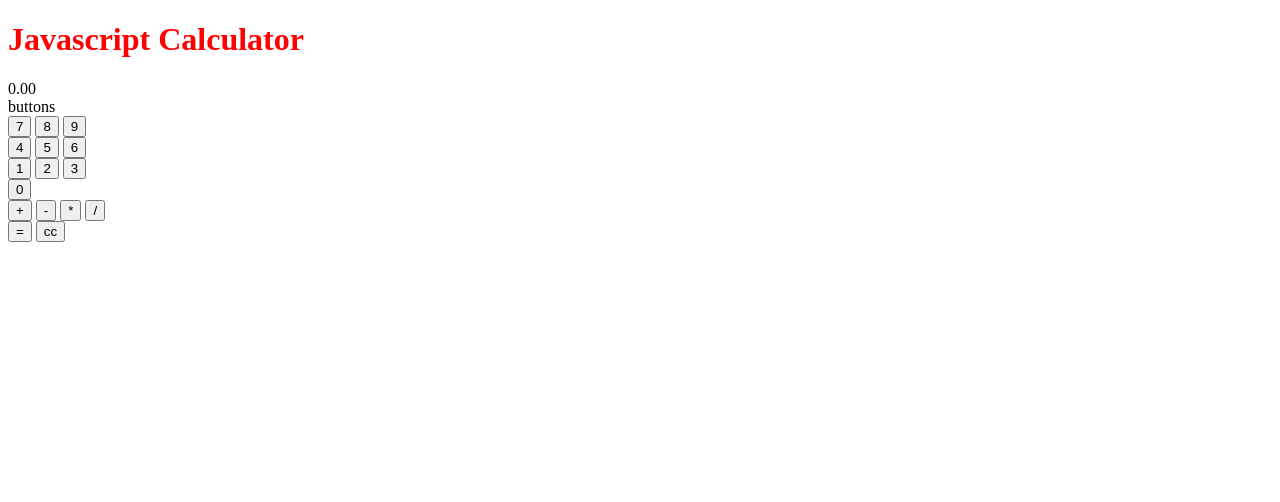
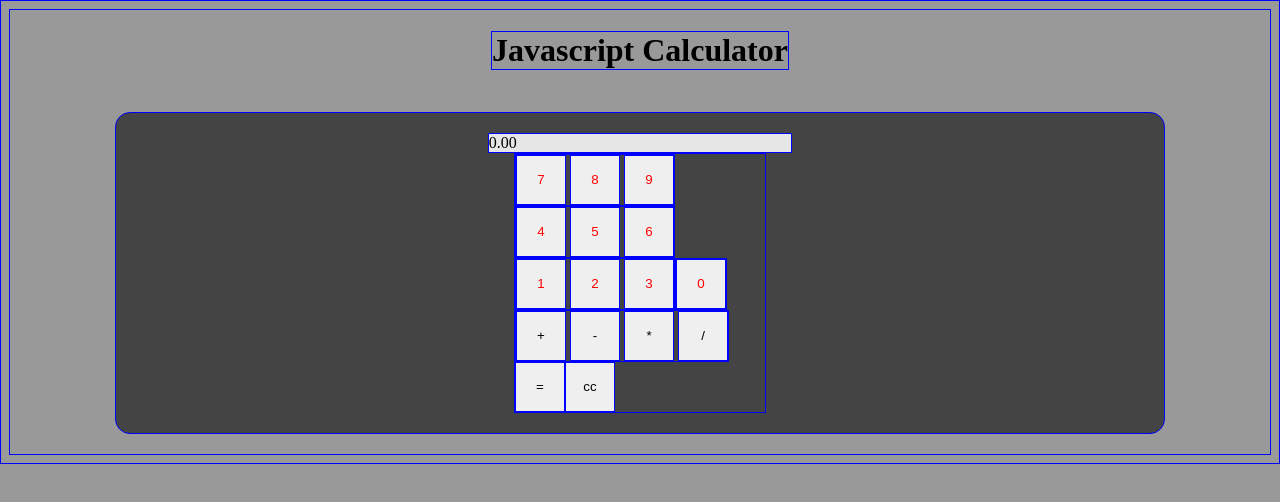
Before and after one commit to Neo319/calculator, a plain HTML site: page index.html in a window 1280 px wide. Drawn offline with Linux system fonts and the light colour scheme.

Commit message:
change background color and add flex displays

```diff
--- a/index.html
+++ b/index.html
@@ -9,8 +9,9 @@
 <body>
     <h1>Javascript Calculator</h1>
 
+    <div id='container'>
     <div id="display"></div>
-    <div id="buttons">buttons
+    <div id="buttons">
         <div>
             <button class = "digit" id="7"> 7 </button>
             <button class = "digit" id="8"> 8 </button>
@@ -40,6 +41,7 @@
         <button id="confirm"> = </button>
         <button id="clear"> cc </button>
     </div>
+</div>
 
     <script src = "script.js"></script>
 </body>
--- a/style.css
+++ b/style.css
@@ -1 +1,45 @@
-h1 {color: red;}
+
+
+* {border: 1px solid blue;}
+
+body {
+    background-color: #999;
+    display: flex;
+    flex-flow: column nowrap;
+    align-items: center;
+
+}
+
+#container {
+    background-color: #444;
+    border-radius: 15px;
+    display: flex;
+    flex-flow: column nowrap;
+    align-items: center;
+    width: 80%;
+    margin: 20px;
+    padding: 20px;
+}
+
+#display {
+    background-color: #e6e6e6;
+    width: 30%;
+
+
+}
+
+button {
+    height: 50px;
+    width: 50px;
+}
+
+/* this is where I discovered that using ids such as "0" and "+" are a bad idea...  */
+.digit   {
+    color: red;
+}
+
+#buttons {
+    display: flex;
+    flex-flow: row wrap;
+    max-width: 250px;
+}
```
